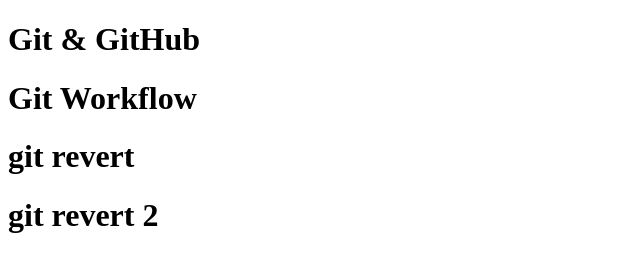
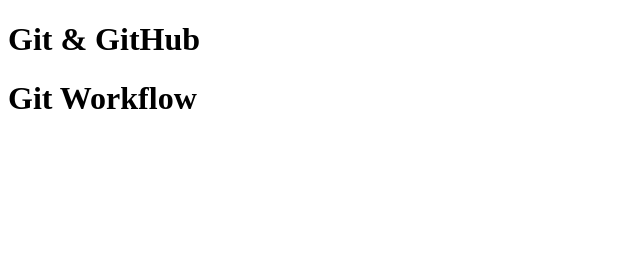
Before and after one commit to CodingPoka/firstTest2, a plain HTML site: page index.html in a window 1280 px wide. Shown: the whole page, without its empty margins (0-640 px from the left). Drawn offline with Linux system fonts and the light colour scheme.

Commit message:
Revert "git revert2"
This reverts commit 0467c9ed355b0d265f294fb8d01bedcd840783b9.

```diff
--- a/index.html
+++ b/index.html
@@ -8,7 +8,5 @@
 <body>
     <h1>Git & GitHub</h1>
     <h1>Git Workflow</h1>
-    <h1>git revert</h1>
-    <h1>git revert 2</h1>
 </body>
 </html>
```
